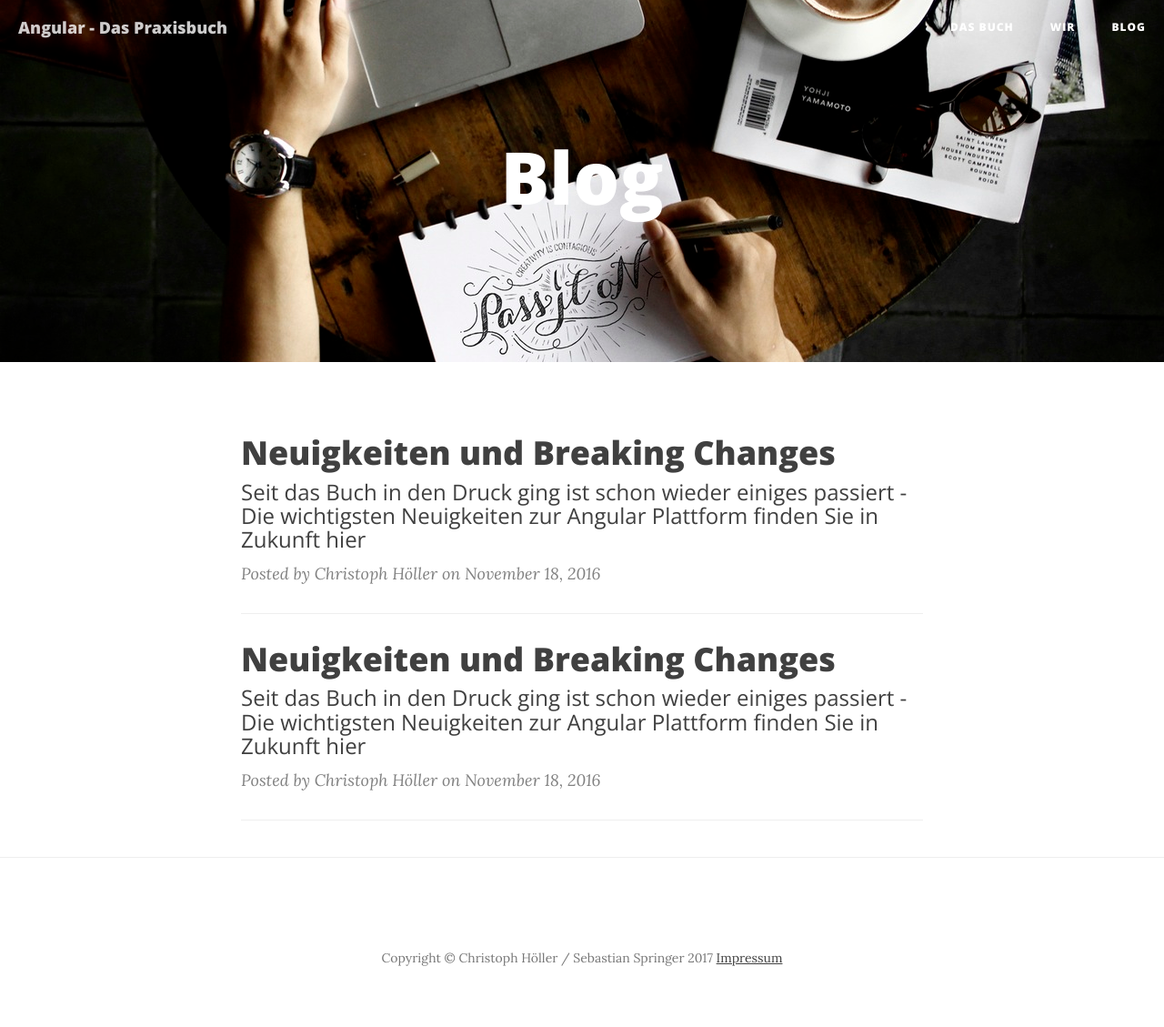
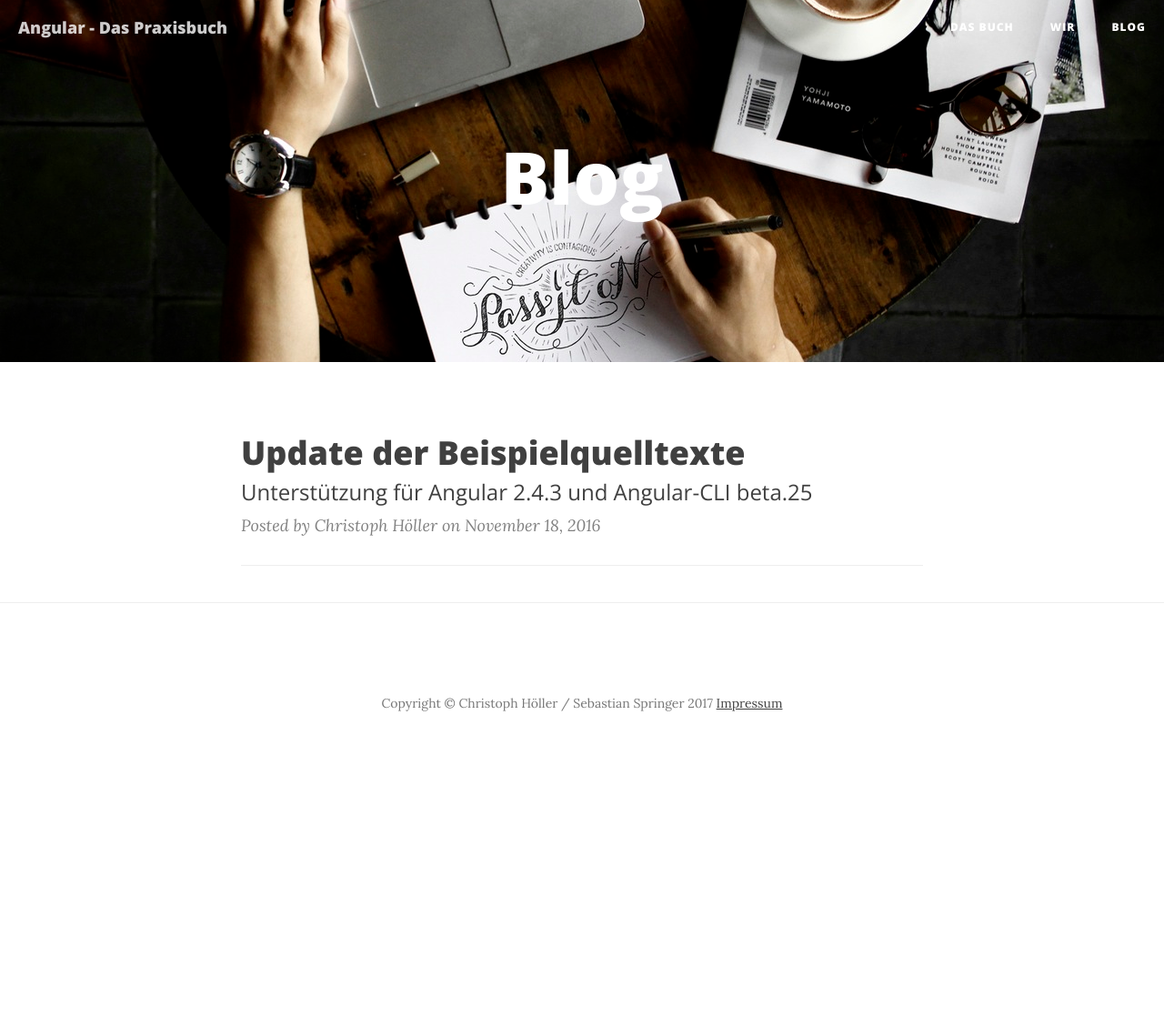
Before and after one commit to angular-buch-de/angular-buch-de.github.io, a Jekyll site: the page built from blog/index.html, in a window 1280 px wide. Shown: the whole page at 91% size. Built offline with Jekyll 4.4.1, drawn with Linux system fonts in a browser that asks for light colours; nearby versions of some CDN libraries; the list of posts is cut into pages by our own code; comment, search, counter and statistics services are not loaded; after the commit the page ends 900 px from its top, so only the background shows below that.

```diff
--- a/_includes/head.html
+++ b/_includes/head.html
@@ -18,6 +18,14 @@
     <!-- Pygments Github CSS -->
     <link rel="stylesheet" href="{{ "/css/syntax.css" | prepend: site.baseurl }}">
 
+    <link rel="stylesheet" href="https://cdnjs.cloudflare.com/ajax/libs/highlight.js/9.9.0/styles/github.min.css">
+
+    <script src="https://cdnjs.cloudflare.com/ajax/libs/highlight.js/9.9.0/highlight.min.js"></script>
+    <script src="https://cdnjs.cloudflare.com/ajax/libs/highlight.js/9.9.0/languages/typescript.min.js"></script>
+
+
+    <script>hljs.initHighlightingOnLoad();</script>
+
     <!-- Custom Fonts -->
     <link href="//maxcdn.bootstrapcdn.com/font-awesome/4.3.0/css/font-awesome.min.css" rel="stylesheet" type="text/css">
     <link href='//fonts.googleapis.com/css?family=Lora:400,700,400italic,700italic' rel='stylesheet' type='text/css'>
--- a/_posts/2016-11-18-herzlich-willkommen.markdown
+++ b/_posts/2016-11-18-herzlich-willkommen.markdown
@@ -1,10 +1,23 @@
 ---
 layout:     post
-title:      "Neuigkeiten und Breaking Changes"
-subtitle:   "Seit das Buch in den Druck ging ist schon wieder einiges passiert - Die wichtigsten Neuigkeiten zur Angular Plattform finden Sie in Zukunft hier"
+title:      "Update der Beispielquelltexte"
+subtitle:   "Unterstützung für Angular 2.4.3 und Angular-CLI beta.25"
 date:       2016-11-18 12:00:00
 author:     "Christoph Höller"
 header-img: "img/post-bg-01.jpg"
 ---
 
-<p>Viel Spaß mit der neuen Angular-Plattform und dem Buch!</p>
+Seit das Buch in den Druck gegangen ist hat sich sowohl im Framework selbst als auch im CLI-Projekt wieder einiges getan. Auch wenn es sich bei den Neuerungen im wesentlichen um Bugfixes und Performanceverbesserungen gehandelt hat finden Sie auf der <a href="https://www.rheinwerk-verlag.de/angular_3988" target="_blank">Seite des Rheinwerk-Verlags</a> ab heute die  auf Angular 2.4.3 und Angular-CLI beta.25 aktualisierten Quelltexte. Möchten Sie im Detail wissen welche Änderungen und Erweiterungen in das Framework eingeflossen sind, so finden Sie die das entsprechende Changelog im Übrigen auf der Github-Seiten der Projekte (<a href="https://github.com/angular/angular/blob/master/CHANGELOG.md" target="_blank">Angular Changelog</a> / <a href="https://github.com/angular/angular-cli/blob/master/CHANGELOG.md" target="_blank">Angular-CLI Changelog</a>)
+
+
+
+<!--
+<pre><code class="typescript">
+class Foo {
+  getFoo() {
+    return "EEK";
+  }
+}
+
+</code></pre>
+-->
--- a/blog/_posts/2016-11-18-herzlich-willkommen.markdown
+++ /dev/null
@@ -1,9 +0,0 @@
----
-layout:     post
-title:      "Neuigkeiten und Breaking Changes"
-subtitle:   "Seit das Buch in den Druck ging ist schon wieder einiges passiert - Die wichtigsten Neuigkeiten zur Angular Plattform finden Sie in Zukunft hier"
-date:       2016-11-18 18:28:00
-author:     "Christoph Höller"
-header-img: "img/post-bg-01.jpg"
----
-...
```
